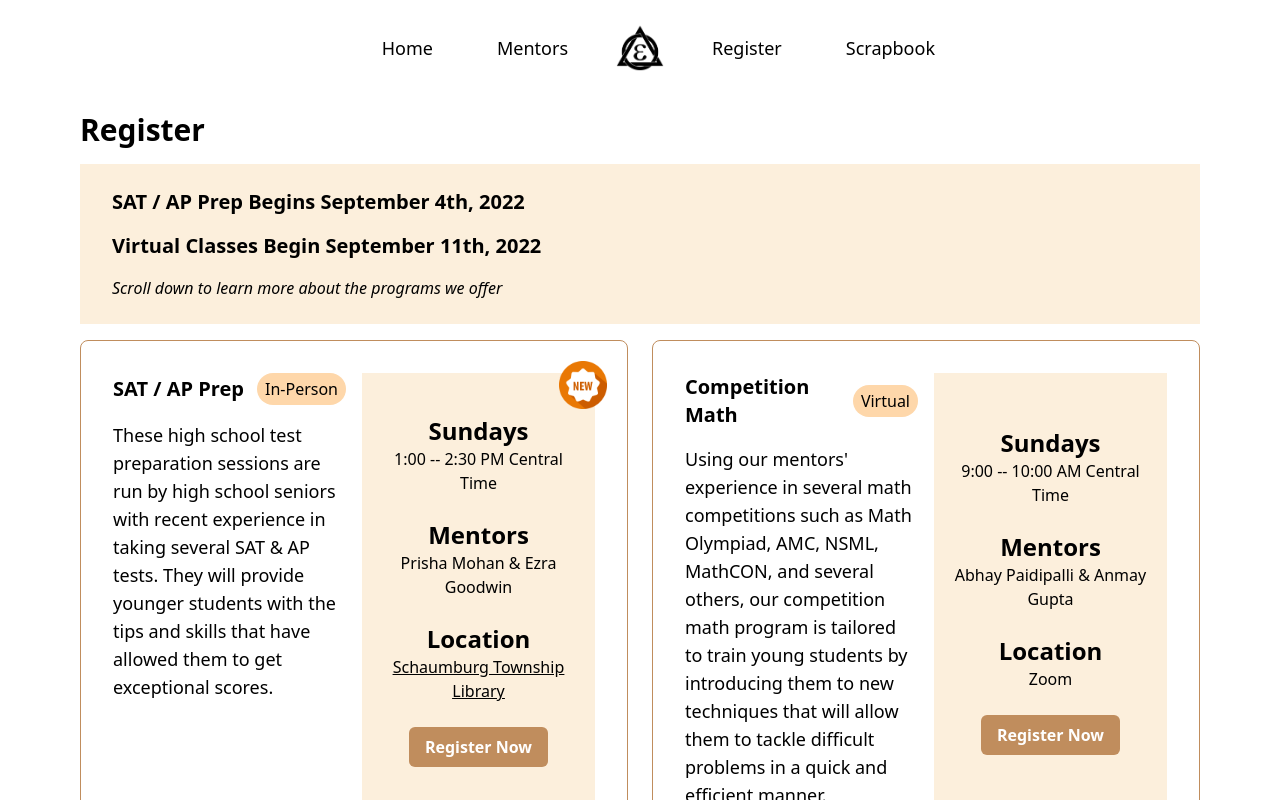
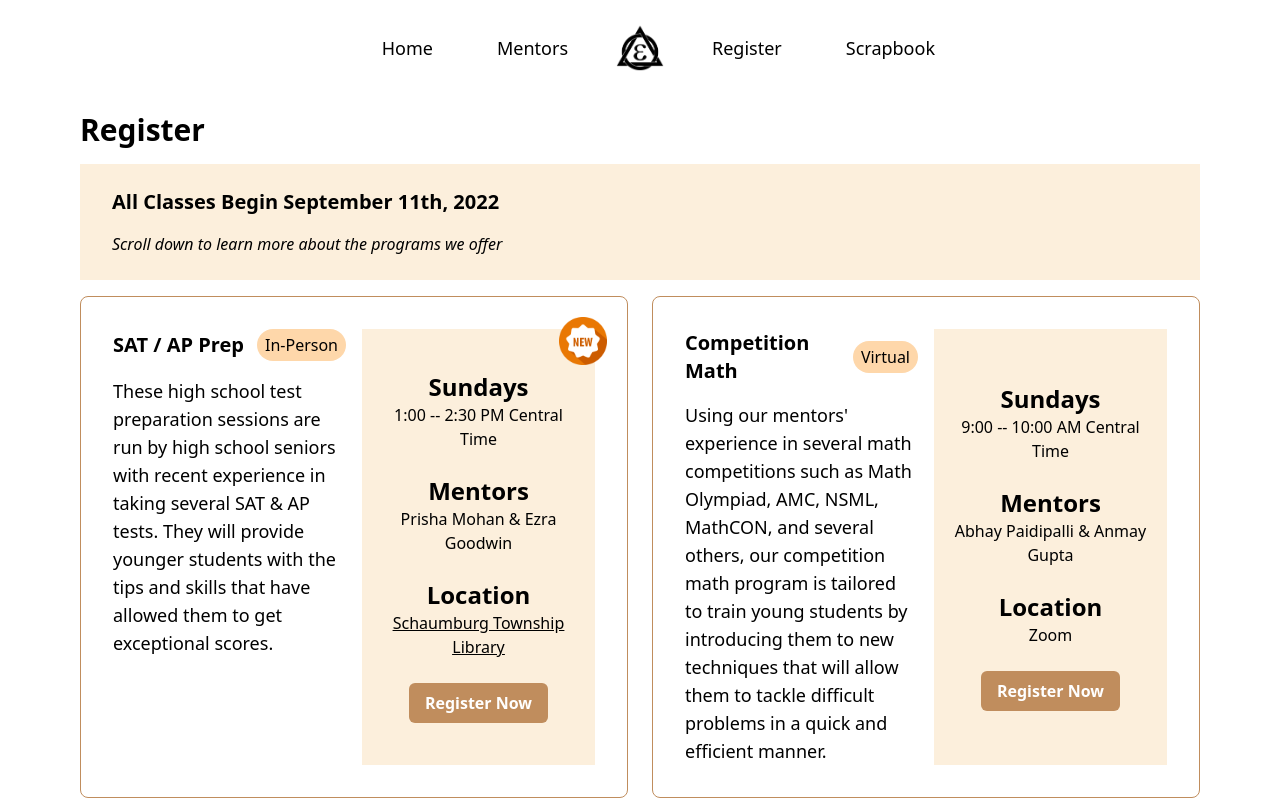
Before and after one commit to abhay1105/newelevatedtest, a React (Create React App) app: page /register in a window 1280 px wide. Shown: the top 800 px of the page. Built offline with nearby package versions, Linux system fonts and the light colour scheme.

Commit message:
class start date is 11th

```diff
--- a/src/Register.js
+++ b/src/Register.js
@@ -20,8 +20,7 @@ const Register = () => {
                 </div>
                 <div className=''>
                     <div className='bg-main py-4 px-8'>
-                        <p className='text-xl py-2 font-semibold'>SAT / AP Prep Begins September 4th, 2022</p>
-                        <p className='text-xl py-2 font-semibold'>Virtual Classes Begin September 11th, 2022</p>
+                        <p className='text-xl py-2 font-semibold'>All Classes Begin September 11th, 2022</p>
                         <p className='text-l py-2 italic'>Scroll down to learn more about the programs we offer</p>
                     </div>
                 </div>
```
